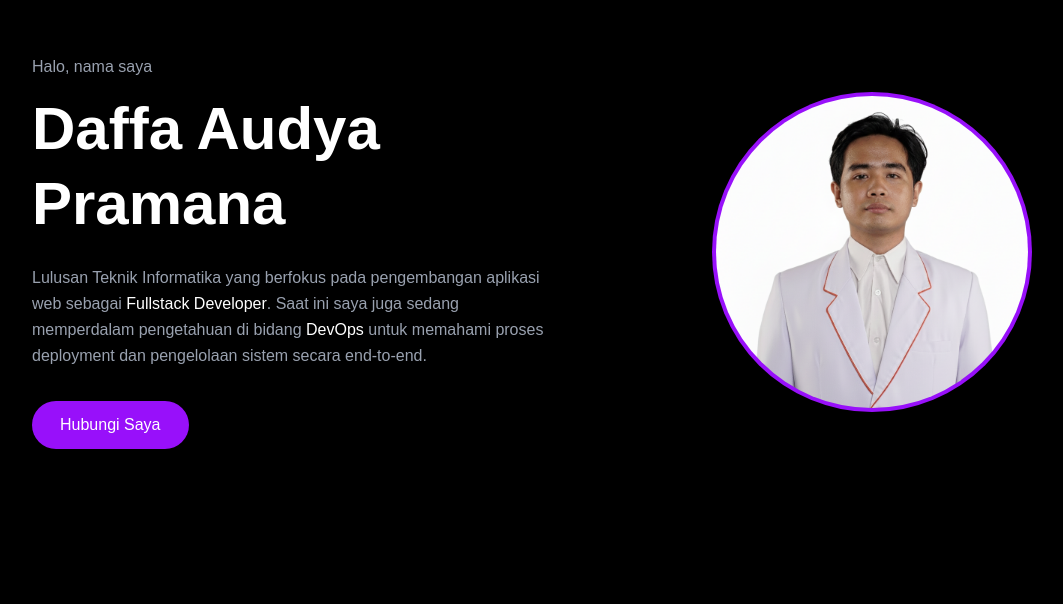
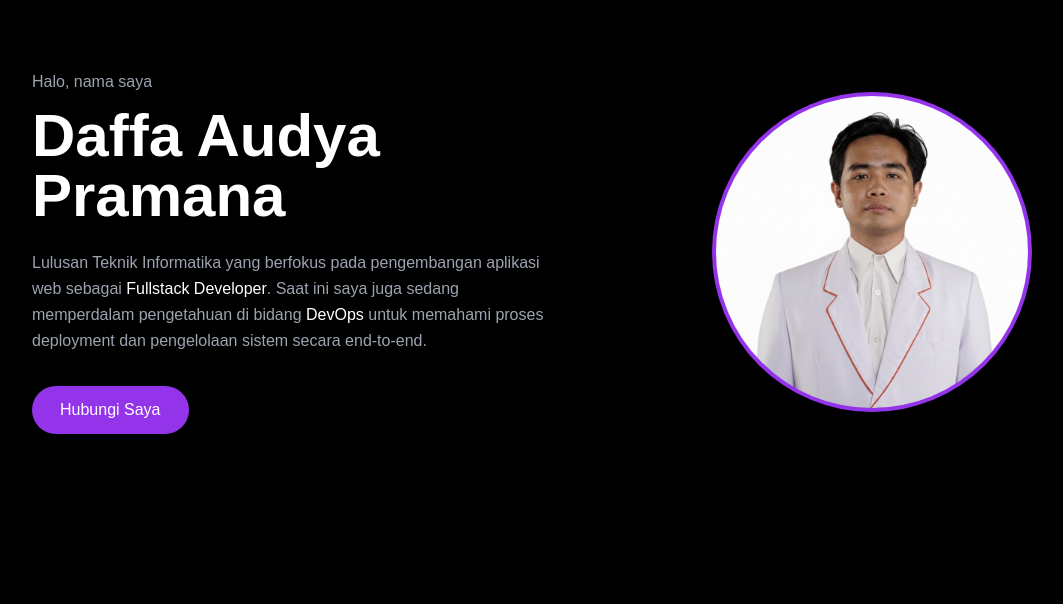
Before and after one commit to DaffaAudyaPramana/portfolio-dapa, a Next.js app: page /portfolio-dapa/ in a window 1280 px wide. Shown: the part 196-800 px from the top of the page, without its empty margins (56-1119 px from the left). Built offline with nearby package versions, Linux system fonts and the light colour scheme.

Commit message:
finishing tailwind css

```diff
--- a/app/globals.css
+++ b/app/globals.css
@@ -1,4 +1,6 @@
-@import "tailwindcss";
+@tailwind base;
+@tailwind components;
+@tailwind utilities;
 
 :root {
   --background: #ffffff;
--- a/package.json
+++ b/package.json
@@ -17,14 +17,15 @@
     "react-dom": "19.2.3"
   },
   "devDependencies": {
-    "@tailwindcss/postcss": "^4",
     "@types/node": "^20",
     "@types/react": "^19",
     "@types/react-dom": "^19",
+    "autoprefixer": "^10.4.27",
     "eslint": "^9",
     "eslint-config-next": "16.1.6",
     "gh-pages": "^6.3.0",
-    "tailwindcss": "^4",
+    "postcss": "^8.5.8",
+    "tailwindcss": "^3.4.19",
     "typescript": "^5"
   }
 }
```
Also changed, not shown: 1 other file (tests, documents, lock files or other folders).
